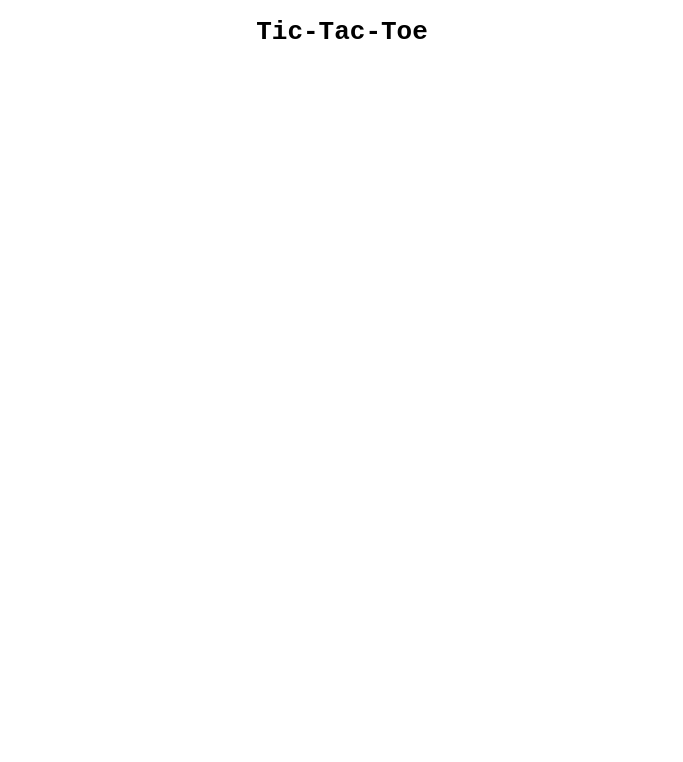
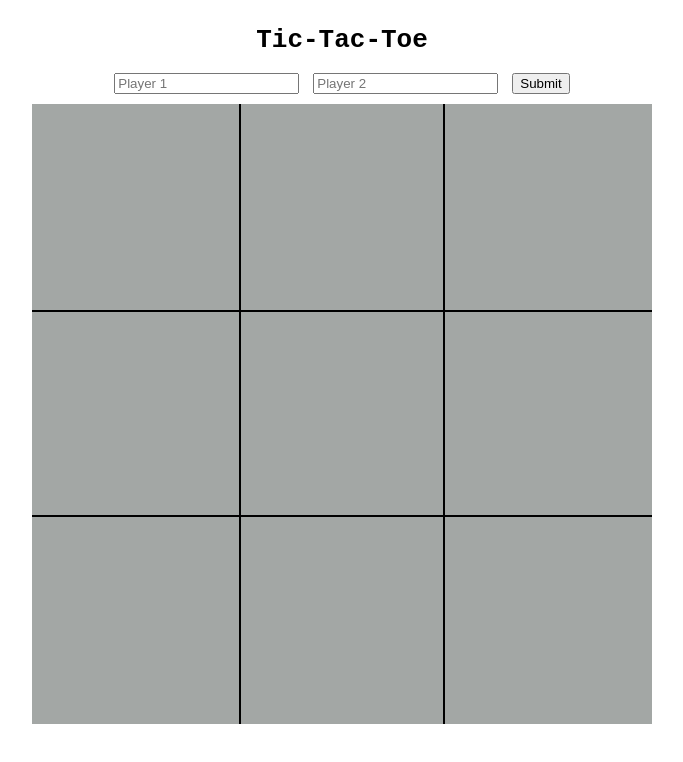
Before and after one commit to Jonjo15/tictactoe, a plain HTML site: page index.html in a window 1280 px wide. Shown: the whole page, without its empty margins (298-981 px from the left). Drawn offline with Linux system fonts and the light colour scheme.

Commit message:
Created grid, and did some javascript

```diff
--- a/index.html
+++ b/index.html
@@ -8,7 +8,29 @@
 </head>
 <body>
     <h1>Tic-Tac-Toe</h1>
+    <div class="createPlayers">
+        <input id="p1" type="text" placeholder="Player 1" required>
+        <input id="p2" type="text" placeholder="Player 2" required>
+        <button id="submit">Submit</button>
+    </div>
+    <div class="container">
+        <div class="top">
+            <div class="divs" data-id="0"></div>
+            <div class="center divs" data-id="1"></div>
+            <div class="divs" data-id="2"></div>
+        </div>
+        <div class="mid">
+            <div class="divs" data-id="3"></div>
+            <div class="center divs" data-id="4"></div>
+            <div class="divs" data-id="5"></div>
+        </div>
+        <div class="bot">
+            <div class="divs" data-id="6"></div>
+            <div class="center divs" data-id="7"></div>
+            <div class="divs" data-id="8"></div>
+        </div>
 
+    </div>
     <script src="script.js"></script>
 </body>
 </html>
--- a/script.js
+++ b/script.js
@@ -17,7 +17,22 @@ let Gameboard = (() => {
         //whowon
         //tie?
     })();
+    let cacheDom = (() => {
+        let divs = document.querySelectorAll(".divs");
+        let firstPlayerInput = document.querySelector("#p1");
+        let secondPlayerInput = document.querySelector("#p2");
+        let submitButton = document.querySelector("#submit");
+        return {divs, firstPlayerInput, secondPlayerInput, submitButton};
+    })();
+
+    let bindEvents = (() => {
+        cacheDom.submitButton.addEventListener("click", (e) => {
+            console.log("works");
+        })
+    })();
     /* return {
         board
     } */
 })();
+//let divs = document.querySelectorAll(".divs")
+//console.log(divs);
--- a/style.css
+++ b/style.css
@@ -2,3 +2,41 @@ h1 {
     text-align: center;
     font-family: monospace;
 }
+html {
+    text-align: center;
+}
+body {
+    display: inline-block;
+}
+.container {
+    display: grid;
+    grid-template-rows: 33.33% 33.33% 33.33%;
+    height: 620px;
+    width: 620px;
+    text-align: center;
+}
+div {
+    background-color: rgb(163, 167, 165);
+    /* border: 1px solid black; */
+}
+.top, .mid, .bot {
+    display: grid;
+    align-items: stretch;
+    justify-items: stretch;
+    grid-template-columns: 33.33% 33.33% 33.33%;
+}
+.mid {
+    border-top: 2px solid black;
+    border-bottom: 2px solid black;
+}
+.center {
+    border-left: 2px solid black;
+    border-right: 2px solid black;
+}
+.createPlayers {
+    background-color: white;
+    margin-bottom: 10px;
+}
+input {
+    margin-right: 10px;
+}
```
